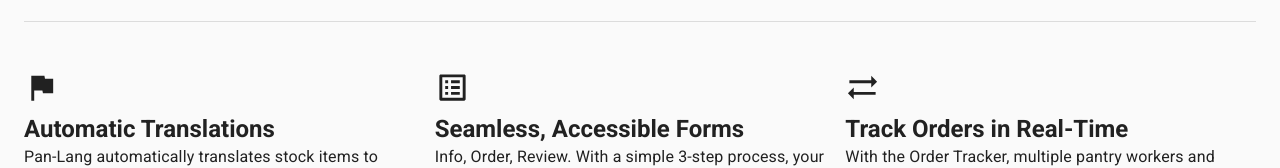
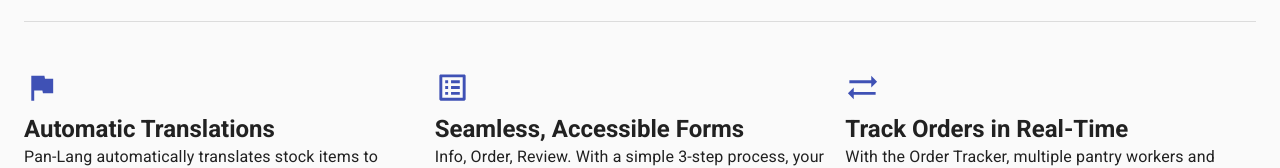
Before and after one commit to Pan-Lang/pan-lang.github.io, a React (Create React App) app: page / in a window 1280 px wide. Shown: the part 398-566 px from the top of the page. Built offline with nearby package versions, Linux system fonts and the light colour scheme; no server answers.

Commit message:
Make info icon colors primary

```diff
--- a/src/constants/Landing.js
+++ b/src/constants/Landing.js
@@ -5,7 +5,7 @@
 
 export const INFO = [
   {
-    icon: <FlagIcon fontSize="large" />,
+    icon: <FlagIcon fontSize="large" color="primary" />,
     title: 'Automatic Translations',
     body: [
       'Pan-Lang automatically translates stock items to multiple languages, ensuring that all members of your community can understand your available stock. ',
@@ -13,7 +13,7 @@
     ],
   },
   {
-    icon: <ListAltIcon fontSize="large" />,
+    icon: <ListAltIcon fontSize="large" color="primary" />,
     title: 'Seamless, Accessible Forms',
     body: [
       'Info, Order, Review. With a simple 3-step process, your patrons can order necessary items in their preferred language.',
@@ -21,7 +21,7 @@
     ],
   },
   {
-    icon: <SyncAltIcon fontSize="large"/>,
+    icon: <SyncAltIcon fontSize="large" color="primary" />,
     title: 'Track Orders in Real-Time',
     body: [
       'With the Order Tracker, multiple pantry workers and volunteers can track unfulfilled orders in real time, complete with necessary items, basic patron info, and additional notes if necessary.',
```
